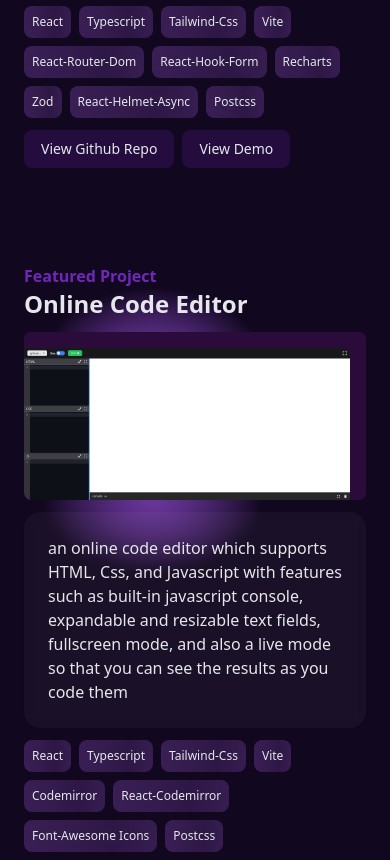
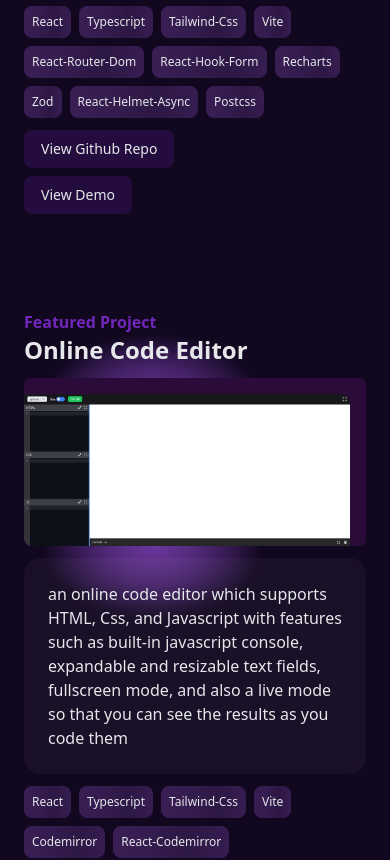
Before and after one commit to sina-byn/portfolio, a React (Vite) app: page / in a window 390 px wide. Shown: the part 2480-3340 px from the top of the page. Built offline with nearby package versions, Linux system fonts and the light colour scheme.

Commit message:
npm package link added project card

```diff
--- a/src/components/Projects/ProjectCard.tsx
+++ b/src/components/Projects/ProjectCard.tsx
@@ -11,6 +11,7 @@ type ProjectCardProps = {
   image: string;
   demoLink?: string;
   githubLink?: string;
+  packageLink?: string;
   description: string;
   tags: string[];
 };
@@ -21,6 +22,7 @@ const ProjectCard = ({
   image,
   demoLink,
   githubLink,
+  packageLink,
   description,
   tags,
 }: ProjectCardProps) => {
@@ -32,6 +34,7 @@ const ProjectCard = ({
     imageContainerRef.current!.style.height = 'fit-content';
     imageRef.current!.style.display = 'initial';
   };
+  console.log(packageLink);
 
   useEffect(() => {
     const container = imageContainerRef.current!;
@@ -69,7 +72,7 @@ const ProjectCard = ({
             <Tag key={tag} title={tag} />
           ))}
         </div>
-        <div className='project-links flex flex-wrap gap-2'>
+        <div className='project-links flex flex-col sm:flex-row flex-wrap gap-2'>
           {githubLink !== undefined && githubLink.length > 0 && (
             <a
               target='_blank'
@@ -78,6 +81,16 @@ const ProjectCard = ({
               className='github-repo-link w-fit bg-primary-light/20 text-sm border border-transparent rounded-lg hover:border-white/50 active:scale-95 transition-all py-2 px-4'
             >
               View Github Repo
+            </a>
+          )}
+          {packageLink !== undefined && packageLink.length > 0 && (
+            <a
+              target='_blank'
+              href={packageLink}
+              rel='noreferrer noopener'
+              className='github-repo-link w-fit bg-primary-light/20 text-sm border border-transparent rounded-lg hover:border-white/50 active:scale-95 transition-all py-2 px-4'
+            >
+              View npm Package
             </a>
           )}
           {demoLink !== undefined && demoLink.length > 0 && (
--- a/src/components/Projects/index.tsx
+++ b/src/components/Projects/index.tsx
@@ -15,9 +15,10 @@ const Projects = () => {
           key={proj.id}
           id={proj.id}
           title={proj.title}
+          image={proj.image}
           demoLink={proj.demoLink}
-          image={proj.image}
           githubLink={proj.githubLink}
+          packageLink={proj.packageLink}
           description={proj.description}
           tags={proj.tags}
         />
```
